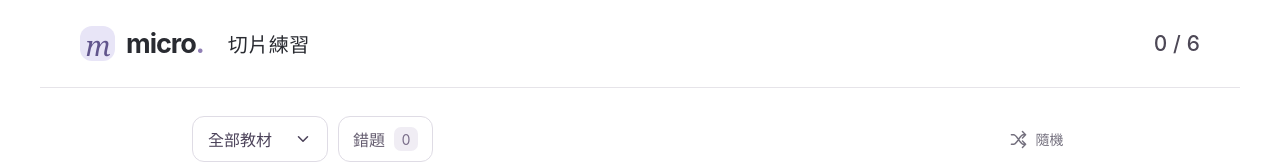
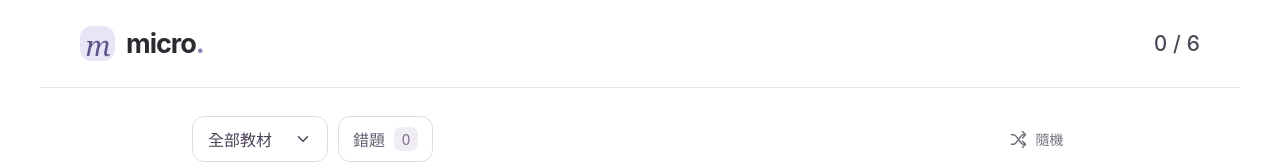
Before and after one commit to jedieason/pathology-micro, a website with bundled scripts: page index.html in a window 1280 px wide. Shown: the top 163 px of the page. Built offline with nearby package versions, Linux system fonts and the light colour scheme.

Commit message:
Remove practice heading from top bar

```diff
--- a/index.html
+++ b/index.html
@@ -11,7 +11,7 @@
   <script type="module" src="assets/app.js"></script>
 </head>
 <body>
-  <header class="header"><a class="brand" href="./" aria-label="Micro 首頁"><span class="brand-icon" aria-hidden="true">m</span>micro<span class="brand-dot">.</span></a><h1 class="header-title">切片練習</h1><div class="progress" aria-live="polite"><span id="completed">0 / 6</span><span class="sr-only">題完成</span></div><span id="saved" class="saved" role="status"></span></header>
+  <header class="header"><a class="brand" href="./" aria-label="Micro 首頁"><span class="brand-icon" aria-hidden="true">m</span>micro<span class="brand-dot">.</span></a><div class="progress" aria-live="polite"><span id="completed">0 / 6</span><span class="sr-only">題完成</span></div><span id="saved" class="saved" role="status"></span></header>
   <main>
     <div class="toolbar"><div class="filters"><div class="lesson-picker"><button id="lesson-trigger" type="button" aria-haspopup="menu" aria-expanded="false" aria-controls="lesson-menu"><span id="lesson-label">全部教材</span><svg aria-hidden="true" viewBox="0 0 20 20"><path d="m5 7.5 5 5 5-5"/></svg></button><div id="lesson-menu" role="menu" aria-label="選擇教材" hidden></div><select id="lesson" aria-label="教材" hidden><option value="all">全部教材</option><option value="1">Cell injury · 01</option><option value="2">Cell injury · 02</option></select></div><button id="wrong-only" class="chip" aria-pressed="false" aria-label="只看錯題" title="只看錯題">錯題<span id="wrong-count">0</span></button></div><button id="shuffle" class="text-button" aria-label="隨機排序" title="隨機排序"><svg viewBox="0 0 24 24" aria-hidden="true"><path d="M3 6h3c4 0 8 12 12 12h3m-4-4 4 4-4 4M3 18h3c2 0 4-3 6-6s4-6 6-6h3m-4-4 4 4-4 4"/></svg><span id="shuffle-label" role="status" aria-live="polite">隨機</span></button></div>
     <section id="exercise" aria-label="切片題目" hidden>
```
